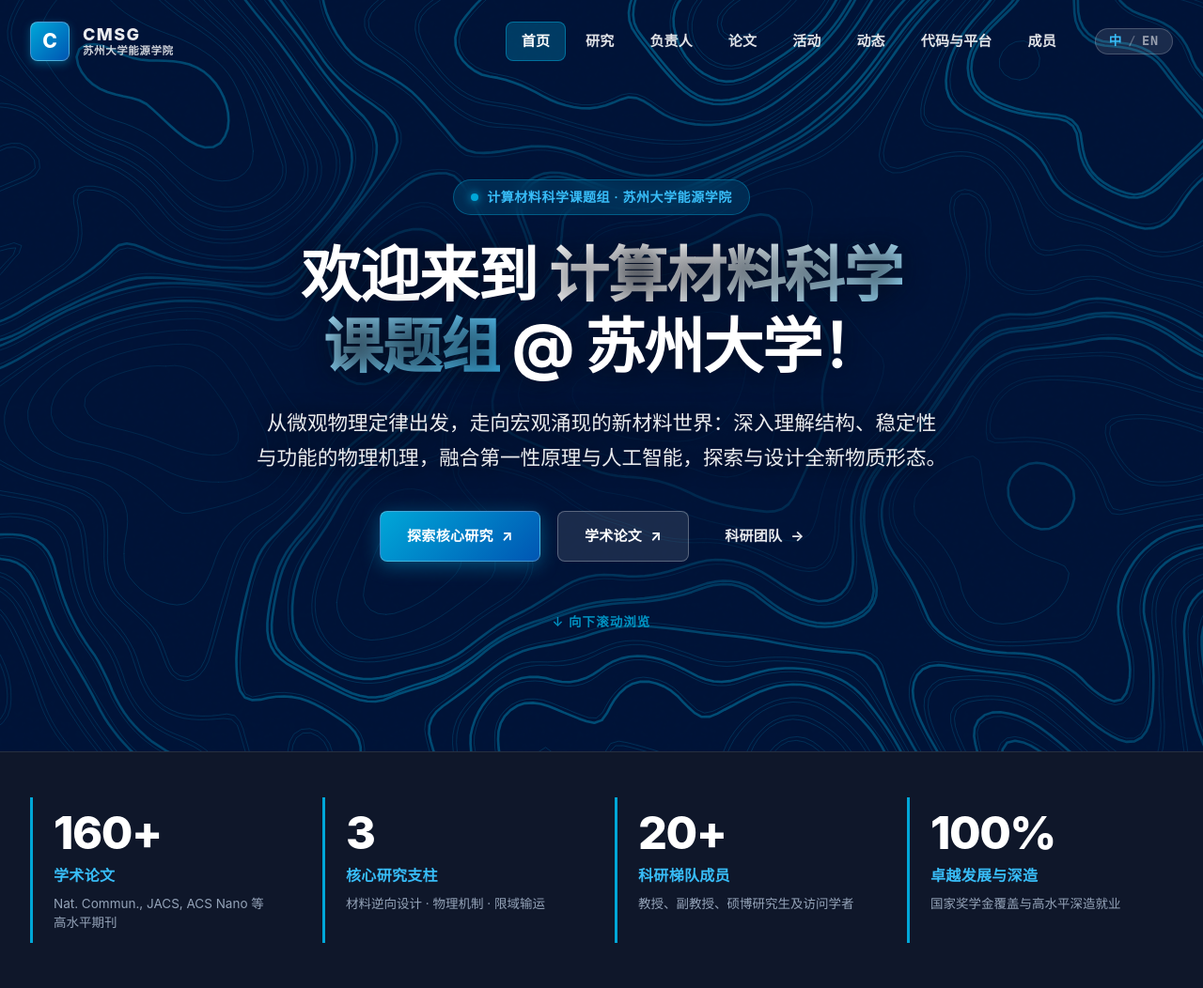
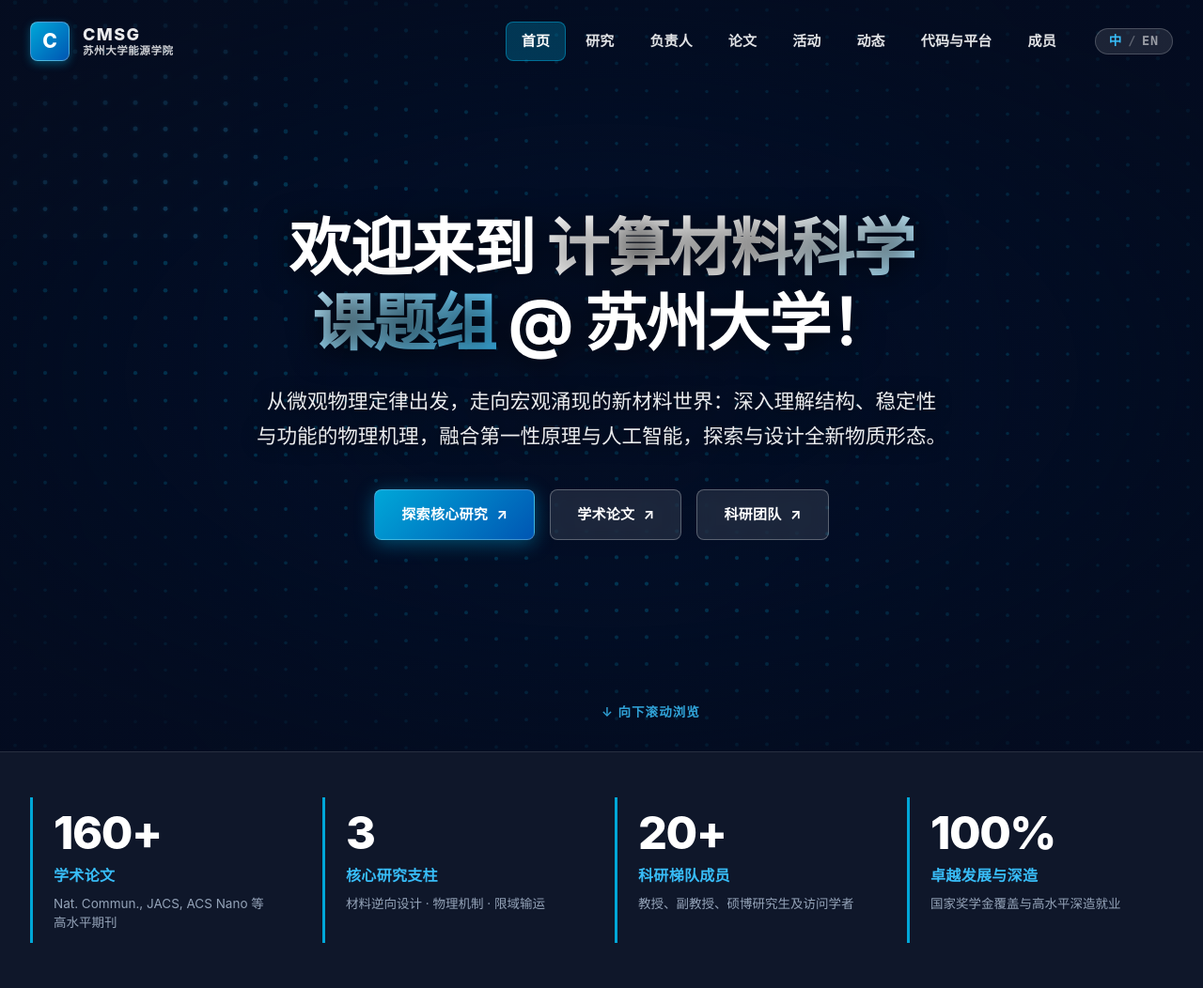
Before and after one commit to Yuming12138/cmsg-group-web, a Flask app: page /?language=zh in a window 1280 px wide. Shown: the top 1052 px of the page at 94% size. Run offline with Flask 3, Linux system fonts and the light colour scheme.

Commit message:
feat(hero): replace contour lines with Google Antigravity particle wave, center hero, delete badge, and show journal abbreviations

```diff
--- a/static/site/css/lab-theme.css
+++ b/static/site/css/lab-theme.css
@@ -248,92 +248,128 @@ body {
 }
 
 /* ==========================================================================
-   HERO SECTION (STANFORD / MIT ACADEMIC LAB BILLBOARD)
+   HERO SECTION (GOOGLE ANTIGRAVITY PARTICLE WAVE BILLBOARD)
    ========================================================================== */
-.hero--contour {
+.hero--particles {
   position: relative;
-  min-height: 94vh;
-  display: flex;
-  align-items: center;
-  justify-content: center;
-  background-color: var(--lab-blue-900);
+  width: 100%;
+  height: 100vh;
+  min-height: 100vh;
+  display: flex !important;
+  align-items: center !important;
+  justify-content: center !important;
+  background-color: #050d20;
   color: var(--lab-white);
   overflow: hidden;
-  padding: 120px 0 70px;
+  margin: 0 !important;
+  padding: 0 !important;
 }
 
-.hero--contour .hero__inner {
+.hero__particles-canvas {
+  position: absolute;
+  top: 0;
+  left: 0;
+  width: 100%;
+  height: 100%;
+  display: block;
+  z-index: 0;
+  pointer-events: auto;
+}
+
+.hero--particles .hero__wash {
+  position: absolute;
+  inset: 0;
+  z-index: 1;
+  pointer-events: none;
+  background: radial-gradient(
+    ellipse 65% 55% at 50% 50%,
+    rgba(5, 13, 32, 0.72) 0%,
+    rgba(5, 13, 32, 0.42) 50%,
+    rgba(5, 13, 32, 0.88) 100%
+  );
+}
+
+.hero--particles .hero__inner {
   position: relative;
   z-index: 2;
-  display: flex;
-  flex-direction: column;
-  align-items: center;
-  text-align: center;
-  width: 100%;
+  display: flex !important;
+  flex-direction: column !important;
+  align-items: center !important;
+  justify-content: center !important;
+  text-align: center !important;
+  width: 100% !important;
+  height: 100% !important;
+  min-height: 100vh !important;
+  padding: 0 24px !important;
+  margin: 0 auto !important;
+  box-sizing: border-box;
 }
 
-.hero__badge {
-  display: inline-flex;
-  align-items: center;
-  gap: 9px;
-  padding: 7px 18px;
-  border-radius: var(--lab-radius-full);
-  background: rgba(0, 167, 216, 0.16);
-  border: 1px solid rgba(0, 167, 216, 0.4);
-  color: var(--lab-cyan-300);
-  font-size: 14px;
-  font-weight: 600;
-  letter-spacing: 0.04em;
-  margin-bottom: 26px;
-  backdrop-filter: blur(8px);
-  animation: hero-fade-in 600ms ease forwards;
+.hero--particles .hero__content {
+  display: flex !important;
+  flex-direction: column !important;
+  align-items: center !important;
+  justify-content: center !important;
+  text-align: center !important;
+  margin: 0 auto !important;
+  max-width: 1040px;
+  width: 100%;
+  padding: 0 !important;
 }
 
-.hero__badge-dot {
-  width: 8px;
-  height: 8px;
-  border-radius: 50%;
-  background-color: var(--lab-cyan-400);
-  box-shadow: 0 0 10px var(--lab-cyan-400);
+.hero--particles h1 {
+  font-size: clamp(2.6rem, 5.2vw, 4.4rem);
+  font-weight: 800;
+  line-height: 1.2;
+  letter-spacing: -0.02em;
+  margin: 0 auto 24px auto !important;
+  max-width: 1040px;
+  color: var(--lab-white);
+  text-align: center !important;
+  text-shadow: 0 4px 32px rgba(0, 0, 0, 0.75);
 }
 
-.hero--contour h1 {
-  font-size: clamp(2.6rem, 5vw, 4.4rem);
-  font-weight: 800;
-  line-height: 1.18;
-  letter-spacing: -0.02em;
-  margin-bottom: 26px;
-  max-width: 1080px;
-  color: var(--lab-white);
-  text-shadow: 0 4px 32px rgba(0, 0, 0, 0.65);
-  animation: hero-fade-in 700ms ease forwards;
-}
-
-.hero--contour h1 strong {
-  background: linear-gradient(135deg, #ffffff 30%, var(--lab-cyan-300) 100%);
+.hero--particles h1 strong {
+  background: linear-gradient(135deg, #ffffff 40%, #38bdf8 100%);
   -webkit-background-clip: text;
   -webkit-text-fill-color: transparent;
 }
 
-.hero--contour .hero__summary {
+.hero--particles .hero__summary {
   font-size: clamp(1.15rem, 1.8vw, 1.35rem);
   line-height: 1.7;
   color: rgba(255, 255, 255, 0.92);
   max-width: 860px;
-  margin: 0 auto 38px;
+  margin: 0 auto 38px auto !important;
   font-weight: 400;
-  text-shadow: 0 2px 16px rgba(0, 0, 0, 0.5);
-  animation: hero-fade-in 800ms ease forwards;
+  text-align: center !important;
+  text-shadow: 0 2px 18px rgba(0, 0, 0, 0.6);
 }
 
-.hero__actions-group {
-  display: flex;
+.hero--particles .hero__actions-group {
+  display: flex !important;
+  align-items: center !important;
+  justify-content: center !important;
+  flex-wrap: wrap;
+  gap: 16px;
+  margin: 0 auto !important;
+}
+
+.hero--particles .hero__scroll-indicator {
+  position: absolute;
+  bottom: 30px;
+  left: 50%;
+  transform: translateX(-50%);
+  display: inline-flex;
   align-items: center;
-  justify-content: center;
-  flex-wrap: wrap;
-  gap: 18px;
-  margin-bottom: 44px;
-  animation: hero-fade-in 900ms ease forwards;
+  gap: 8px;
+  color: rgba(56, 189, 248, 0.85);
+  font-size: 13.5px;
+  font-weight: 600;
+  letter-spacing: 0.08em;
+  margin: 0;
+  pointer-events: none;
+  animation: hero-bob 2.2s ease-in-out infinite;
 }
 
 .btn-lab {
--- /dev/null
+++ b/static/site/js/particles-hero.js
@@ -0,0 +1,246 @@
+/**
+ * Google Antigravity Style Interactive Particle Wave Canvas
+ * Computational Materials Science Group (CMSG)
+ * Simulates a dynamic quantum-mechanical undulating dot matrix / atomic lattice
+ * with smooth physics-based mouse gravitation and ripple response.
+ */
+(function () {
+  'use strict';
+
+  const canvas = document.querySelector('[data-particles-canvas]');
+  if (!canvas || !canvas.getContext) return;
+
+  const ctx = canvas.getContext('2d', { alpha: true });
+  if (!ctx) return;
+
+  let width = 0;
+  let height = 0;
+  let dpr = Math.min(window.devicePixelRatio || 1, 2);
+
+  // Mouse interaction tracker
+  const mouse = {
+    x: -9999,
+    y: -9999,
+    currX: -9999,
+    currY: -9999,
+    radius: 200,
+    active: false
+  };
+
+  // Click ripples
+  const ripples = [];
+
+  // Grid configuration
+  const SPACING_X = 32;
+  const SPACING_Y = 28;
+  let cols = 0;
+  let rows = 0;
+  let dots = [];
+
+  function resize() {
+    const rect = canvas.getBoundingClientRect();
+    width = rect.width;
+    height = rect.height;
+    dpr = Math.min(window.devicePixelRatio || 1, 2);
+
+    canvas.width = Math.floor(width * dpr);
+    canvas.height = Math.floor(height * dpr);
+
+    ctx.scale(dpr, dpr);
+
+    cols = Math.ceil(width / SPACING_X) + 2;
+    rows = Math.ceil(height / SPACING_Y) + 2;
+
+    dots = [];
+    const offsetX = (width - (cols - 1) * SPACING_X) / 2;
+    const offsetY = (height - (rows - 1) * SPACING_Y) / 2;
+
+    for (let r = 0; r < rows; r++) {
+      for (let c = 0; c < cols; c++) {
+        dots.push({
+          baseX: offsetX + c * SPACING_X,
+          baseY: offsetY + r * SPACING_Y,
+          col: c,
+          row: r,
+          x: offsetX + c * SPACING_X,
+          y: offsetY + r * SPACING_Y,
+          vx: 0,
+          vy: 0,
+          elevation: 0,
+          targetElevation: 0
+        });
+      }
+    }
+  }
+
+  window.addEventListener('resize', resize, { passive: true });
+  resize();
+
+  // Mouse listeners on hero section
+  const heroSection = canvas.closest('.hero') || window;
+
+  heroSection.addEventListener('mousemove', function (e) {
+    const rect = canvas.getBoundingClientRect();
+    mouse.x = e.clientX - rect.left;
+    mouse.y = e.clientY - rect.top;
+    mouse.active = true;
+  }, { passive: true });
+
+  heroSection.addEventListener('mouseleave', function () {
+    mouse.active = false;
+  }, { passive: true });
+
+  heroSection.addEventListener('click', function (e) {
+    const rect = canvas.getBoundingClientRect();
+    const cx = e.clientX - rect.left;
+    const cy = e.clientY - rect.top;
+    ripples.push({
+      x: cx,
+      y: cy,
+      radius: 0,
+      maxRadius: Math.max(width, height) * 0.9,
+      speed: 400,
+      strength: 32,
+      life: 1.0
+    });
+  });
+
+  // Touch support for mobile
+  heroSection.addEventListener('touchmove', function (e) {
+    if (e.touches && e.touches.length > 0) {
+      const rect = canvas.getBoundingClientRect();
+      mouse.x = e.touches[0].clientX - rect.left;
+      mouse.y = e.touches[0].clientY - rect.top;
+      mouse.active = true;
+    }
+  }, { passive: true });
+
+  heroSection.addEventListener('touchend', function () {
+    mouse.active = false;
+  }, { passive: true });
+
+  let lastTime = performance.now();
+  let time = 0;
+
+  function render(now) {
+    const dt = Math.min((now - lastTime) / 1000, 0.05);
+    lastTime = now;
+    time += dt;
+
+    // Smoothly interpolate mouse position
+    if (mouse.active) {
+      mouse.currX += (mouse.x - mouse.currX) * 0.15;
+      mouse.currY += (mouse.y - mouse.currY) * 0.15;
+    } else {
+      mouse.currX = -9999;
+      mouse.currY = -9999;
+    }
+
+    // Update ripples
+    for (let i = ripples.length - 1; i >= 0; i--) {
+      const rip = ripples[i];
+      rip.radius += rip.speed * dt;
+      rip.life -= dt * 0.65;
+      if (rip.life <= 0 || rip.radius > rip.maxRadius) {
+        ripples.splice(i, 1);
+      }
+    }
+
+    ctx.clearRect(0, 0, width, height);
+
+    // Background gradient glow
+    const centerGrad = ctx.createRadialGradient(width / 2, height / 2, 40, width / 2, height / 2, Math.max(width, height) * 0.7);
+    centerGrad.addColorStop(0, 'rgba(0, 24, 64, 0.35)');
+    centerGrad.addColorStop(0.6, 'rgba(0, 15, 42, 0.6)');
+    centerGrad.addColorStop(1, 'rgba(0, 10, 28, 0.88)');
+    ctx.fillStyle = centerGrad;
+    ctx.fillRect(0, 0, width, height);
+
+    // Render dot wave matrix
+    for (let i = 0; i < dots.length; i++) {
+      const dot = dots[i];
+
+      // Multi-frequency wave calculation (atomic lattice wave oscillation)
+      const w1 = Math.sin(dot.col * 0.16 + time * 1.6);
+      const w2 = Math.cos(dot.row * 0.18 + time * 1.3);
+      const w3 = Math.sin((dot.col + dot.row) * 0.11 - time * 1.0);
+      let waveZ = (w1 * w2 * 9 + w3 * 6);
+
+      // Mouse gravitation / Antigravity lift
+      let mouseLift = 0;
+      let pushX = 0;
+      let pushY = 0;
+
+      if (mouse.active) {
+        const dx = dot.baseX - mouse.currX;
+        const dy = dot.baseY - mouse.currY;
+        const dist = Math.hypot(dx, dy);
+
+        if (dist < mouse.radius && dist > 0) {
+          const ratio = (1 - dist / mouse.radius);
+          const easeRatio = ratio * ratio; // quadratic ease
+          mouseLift = easeRatio * 26; // lift upwards
+          pushX = (dx / dist) * easeRatio * 14;
+          pushY = (dy / dist) * easeRatio * 14;
+        }
+      }
+
+      // Ripple effects
+      let ripLift = 0;
+      for (let j = 0; j < ripples.length; j++) {
+        const rip = ripples[j];
+        const rDist = Math.hypot(dot.baseX - rip.x, dot.baseY - rip.y);
+        const waveDist = Math.abs(rDist - rip.radius);
+        if (waveDist < 60) {
+          const ripFactor = Math.cos((waveDist / 60) * Math.PI) * rip.life * rip.strength;
+          ripLift += ripFactor;
+        }
+      }
+
+      const totalZ = waveZ + mouseLift + ripLift;
+
+      // Position with physical displacement
+      const posX = dot.baseX + pushX;
+      const posY = dot.baseY + pushY - totalZ * 0.85;
+
+      // Color and size based on total elevation
+      // Normalize elevation roughly from -15 to +40
+      const normZ = Math.max(0, Math.min(1, (totalZ + 15) / 55));
+      const radius = 1.4 + normZ * 2.2; // dot radius between 1.4px and 3.6px
+
+      // Opacity and color interpolation:
+      // Base: soft cyan rgba(0, 167, 216, 0.28)
+      // Crest / High: bright radiant cyan/white rgba(125, 237, 255, 0.95)
+      let alpha = 0.22 + normZ * 0.65;
+      if (mouseLift > 4) {
+        alpha = Math.min(1, alpha + 0.25);
+      }
+
+      ctx.beginPath();
+      ctx.arc(posX, posY, radius, 0, Math.PI * 2);
+
+      if (normZ > 0.75 || mouseLift > 10) {
+        // High crest or near mouse: glowing bright electric cyan
+        ctx.fillStyle = `rgba(186, 245, 255, ${alpha.toFixed(2)})`;
+        ctx.shadowColor = 'rgba(0, 217, 255, 0.7)';
+        ctx.shadowBlur = 8;
+      } else if (normZ > 0.45) {
+        // Medium wave: Google Antigravity vibrant cyan
+        ctx.fillStyle = `rgba(56, 189, 248, ${alpha.toFixed(2)})`;
+        ctx.shadowColor = 'rgba(0, 167, 216, 0.4)';
+        ctx.shadowBlur = 4;
+      } else {
+        // Ground: calm deep cyan dot
+        ctx.fillStyle = `rgba(0, 167, 216, ${alpha.toFixed(2)})`;
+        ctx.shadowColor = 'transparent';
+        ctx.shadowBlur = 0;
+      }
+
+      ctx.fill();
+    }
+
+    requestAnimationFrame(render);
+  }
+
+  requestAnimationFrame(render);
+})();
--- a/templates/site/home.html
+++ b/templates/site/home.html
@@ -1,22 +1,12 @@
 {% extends 'site/base.html' %}
 
-{% block head_extra %}
-<link rel="stylesheet" href="{{ asset('site/css/contour.css') }}">
-<link rel="preload" href="{{ asset('site/contour/field.paths.json') }}" as="fetch" crossorigin="anonymous">
-{% endblock %}
-
 {% block content %}
-{# 1. HERO SECTION (STANFORD / MIT ACADEMIC LAB BILLBOARD WITH LIVE PES FIELD) #}
-<section class="hero hero--contour" data-hero aria-labelledby="hero-title">
-  <canvas class="hero__contour" data-contour aria-hidden="true"></canvas>
+{# 1. HERO SECTION (GOOGLE ANTIGRAVITY STYLE PARTICLE WAVE BILLBOARD) #}
+<section class="hero hero--particles" data-hero aria-labelledby="hero-title">
+  <canvas class="hero__particles-canvas" data-particles-canvas aria-hidden="true"></canvas>
   <div class="hero__wash" aria-hidden="true"></div>
-  <div class="hero__grain" aria-hidden="true"></div>
   <div class="shell hero__inner">
     <div class="hero__content">
-      <div class="hero__badge">
-        <span class="hero__badge-dot"></span>
-        <span>{{ home.hero.badge|default('Computational Materials Science Group · Soochow University') }}</span>
-      </div>
       <h1 id="hero-title">
         <span>{{ home.hero.welcome_prefix }}</span>
         <strong>{{ home.hero.welcome_group }}</strong>
@@ -30,13 +20,13 @@
         <a class="btn-lab btn-lab--secondary" href="{{ href_for(home.hero.cta_secondary.href|default('/publications')) }}">
           {{ home.hero.cta_secondary.label|default('Publications') }} <span aria-hidden="true">↗</span>
         </a>
-        <a class="btn-lab btn-lab--ghost" href="{{ href_for(home.hero.cta_team.href|default('/people')) }}">
-          {{ home.hero.cta_team.label|default('Lab Team') }} <span aria-hidden="true">→</span>
+        <a class="btn-lab btn-lab--secondary" href="{{ href_for(home.hero.cta_team.href|default('/people')) }}">
+          {{ home.hero.cta_team.label|default('Lab Team') }} <span aria-hidden="true">↗</span>
         </a>
       </div>
-      <div class="hero__scroll-indicator">
-        <span>↓ {{ home.hero.scroll_hint|default('Scroll to explore') }}</span>
-      </div>
+    </div>
+    <div class="hero__scroll-indicator" aria-hidden="true">
+      <span>↓ {{ home.hero.scroll_hint|default('Scroll to explore') }}</span>
     </div>
   </div>
 </section>
@@ -158,7 +148,9 @@
               <span>{{ item.date }}</span>
             </div>
             <div class="news-card-compact__body">
-              <span class="news-card-compact__type">[{{ item.type|default('News') }}]</span>
+              <div style="margin-bottom: 6px;">
+                <span class="journal-badge">{{ item.type|default('Publication') }}</span>
+              </div>
               <h5 class="news-card-compact__title">{{ item.title }}</h5>
             </div>
           </a>
@@ -298,5 +290,5 @@
 {% endblock %}
 
 {% block scripts_extra %}
-<script src="{{ asset('site/js/contour.js') }}" defer></script>
+<script src="{{ asset('site/js/particles-hero.js') }}" defer></script>
 {% endblock %}
```
Also changed, not shown: content/news.json (+8 -8 lines), content/zh/news.json (+8 -5 lines).
